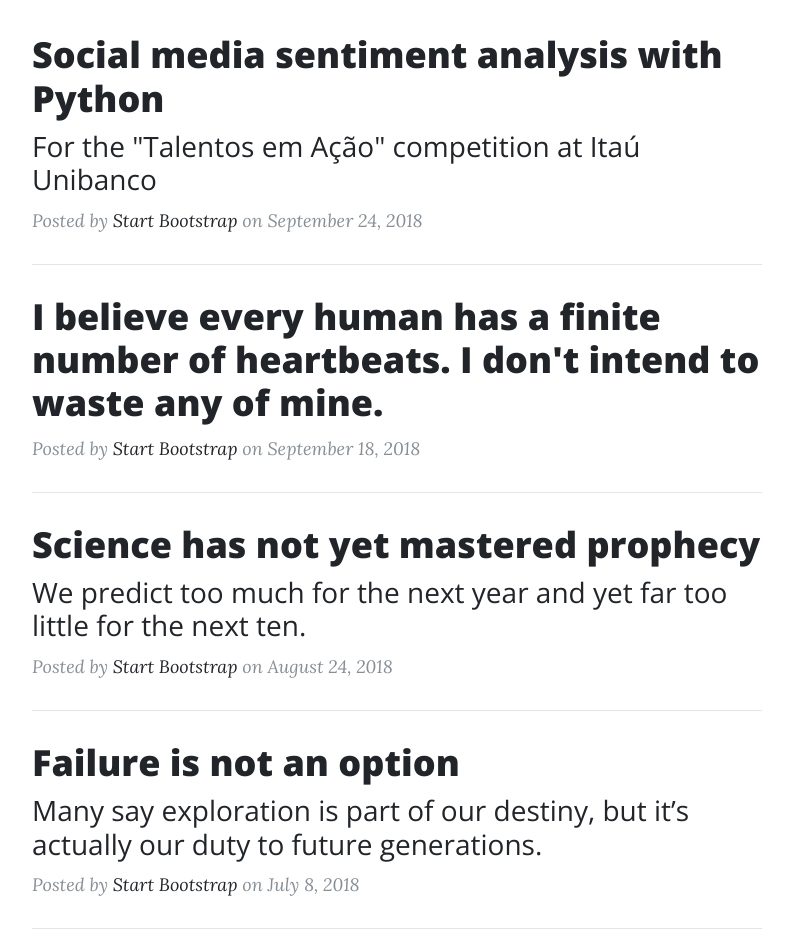
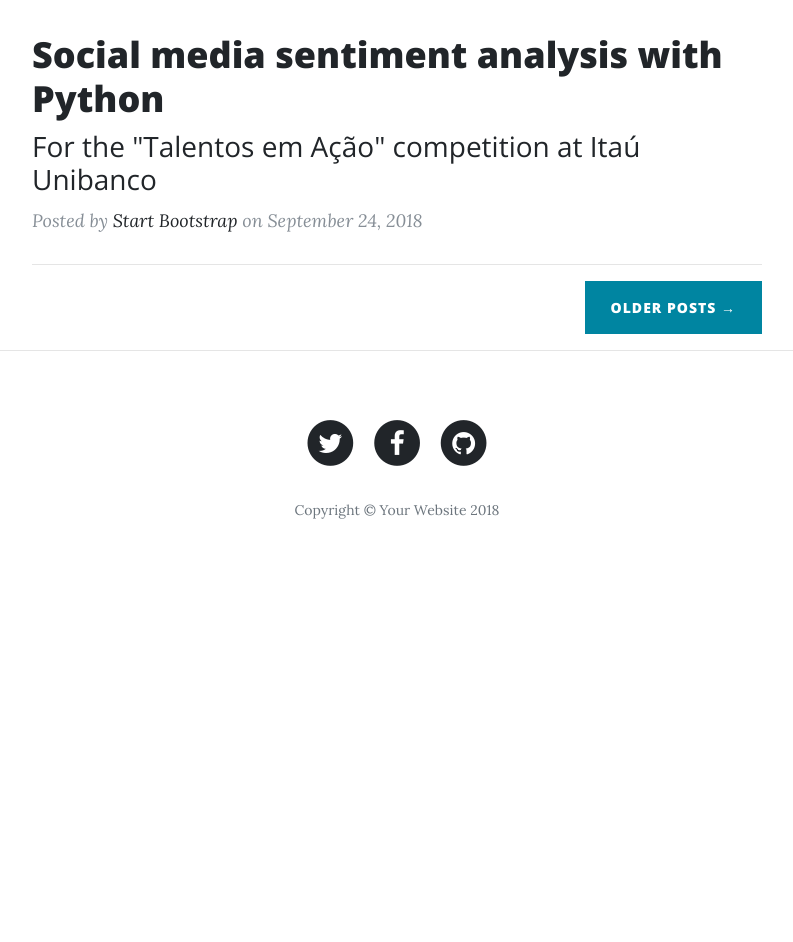
Before and after one commit to RafaMenezes/RafaMenezes.github.io, a website: page index.html in a window 1280 px wide. Shown: the part 579-1521 px from the top of the page, without its empty margins (243-1036 px from the left). After the commit the page ends 1165 px from the top, so only its background shows below. Drawn offline with nearby package versions, Linux system fonts and the light colour scheme.

Commit message:
Update index.html

```diff
--- a/index.html
+++ b/index.html
@@ -85,45 +85,6 @@
               on September 24, 2018</p>
           </div>
           <hr>
-          <div class="post-preview">
-            <a href="post.html">
-              <h2 class="post-title">
-                I believe every human has a finite number of heartbeats. I don't intend to waste any of mine.
-              </h2>
-            </a>
-            <p class="post-meta">Posted by
-              <a href="#">Start Bootstrap</a>
-              on September 18, 2018</p>
-          </div>
-          <hr>
-          <div class="post-preview">
-            <a href="post.html">
-              <h2 class="post-title">
-                Science has not yet mastered prophecy
-              </h2>
-              <h3 class="post-subtitle">
-                We predict too much for the next year and yet far too little for the next ten.
-              </h3>
-            </a>
-            <p class="post-meta">Posted by
-              <a href="#">Start Bootstrap</a>
-              on August 24, 2018</p>
-          </div>
-          <hr>
-          <div class="post-preview">
-            <a href="post.html">
-              <h2 class="post-title">
-                Failure is not an option
-              </h2>
-              <h3 class="post-subtitle">
-                Many say exploration is part of our destiny, but it’s actually our duty to future generations.
-              </h3>
-            </a>
-            <p class="post-meta">Posted by
-              <a href="#">Start Bootstrap</a>
-              on July 8, 2018</p>
-          </div>
-          <hr>
           <!-- Pager -->
           <div class="clearfix">
             <a class="btn btn-primary float-right" href="#">Older Posts &rarr;</a>
```
